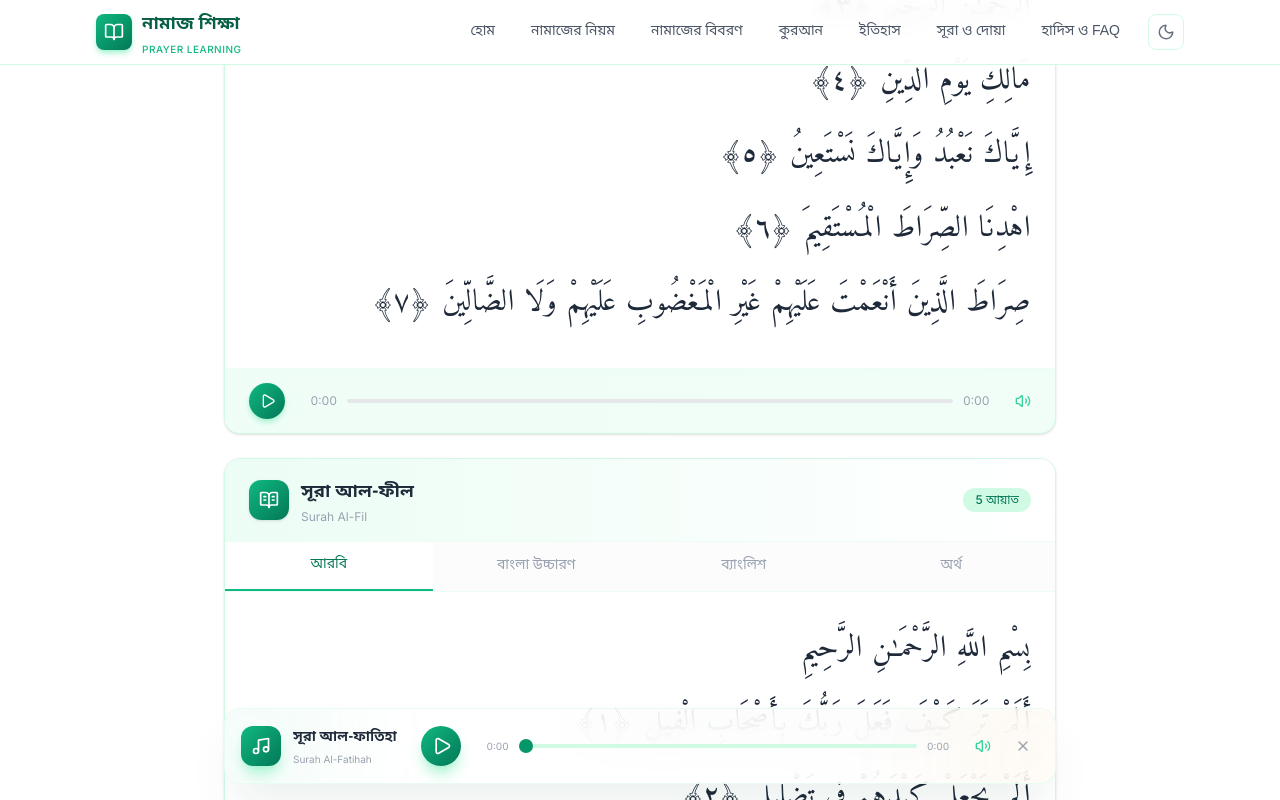
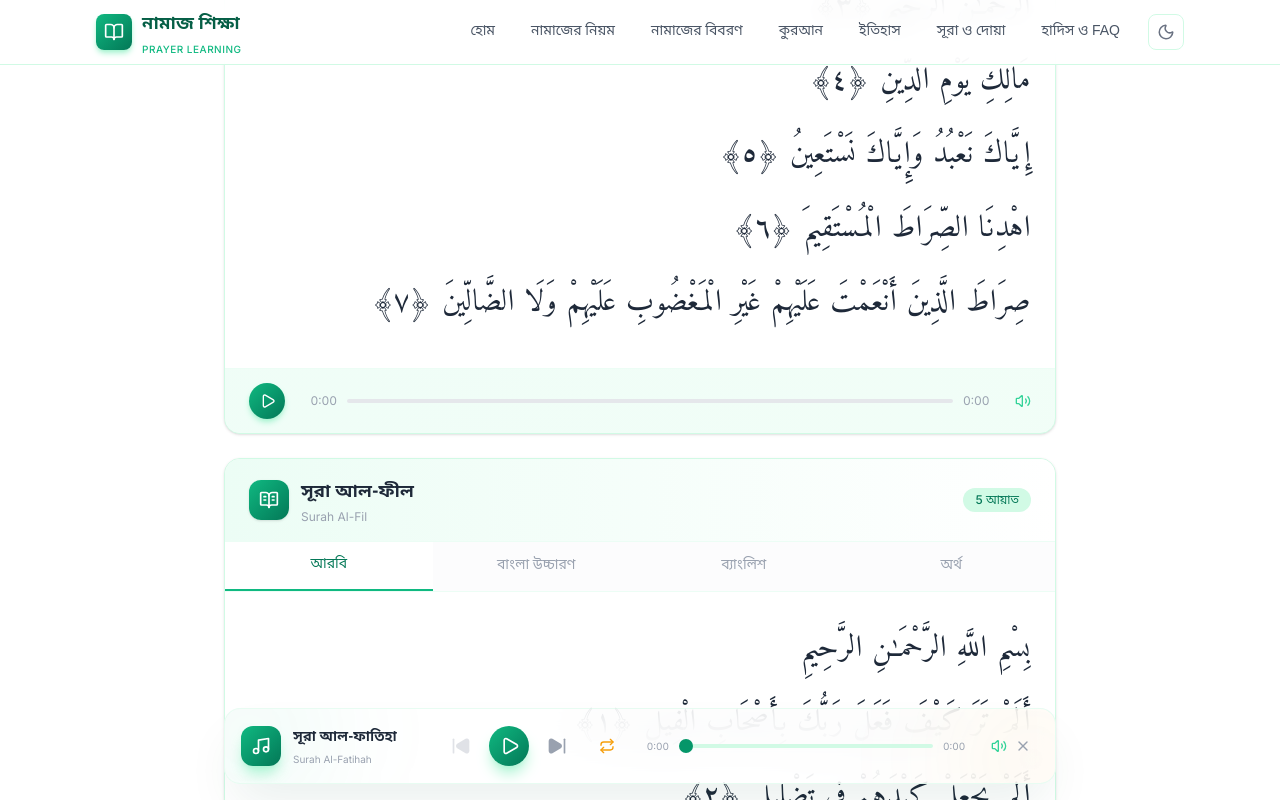
Before and after one commit to iamtashanto/namajshikkha, a Next.js app: page /surah-dua in a window 1280 px wide. Both pictures are taken after a click on the button 267 px from the left and 1163 px from the top of the page. Shown: the part 763-1563 px from the top of the page. Built offline with nearby package versions, Linux system fonts and the light colour scheme.

Commit message:
feat: Implement audio playlist functionality with previous/next track controls and auto-next option in the global audio player.

```diff
--- a/app/quran/page.tsx
+++ b/app/quran/page.tsx
@@ -103,7 +103,7 @@ export default function QuranPage() {
             <div className="space-y-3">
                 {filteredSurahs.length > 0 ? (
                     filteredSurahs.map((surah) => (
-                        <QuranSurahCard key={surah.number} data={surah} />
+                        <QuranSurahCard key={surah.number} data={surah} playlist={filteredSurahs} />
                     ))
                 ) : (
                     <div className="rounded-2xl border border-emerald-100 bg-emerald-50/50 py-16 text-center dark:border-dark-border dark:bg-dark-card">
--- a/app/surah-dua/page.tsx
+++ b/app/surah-dua/page.tsx
@@ -77,7 +77,7 @@ export default function SurahDuaPage() {
                 {filteredItems.length > 0 ? (
                     filteredItems.map((item) => (
                         <div key={`${item.category}-${item.id}`} id={`${item.category}-${item.id}`} className="scroll-mt-24">
-                            <SurahCard data={item} />
+                            <SurahCard data={item} playlist={filteredItems} />
                         </div>
                     ))
                 ) : (
--- a/components/AudioProvider.tsx
+++ b/components/AudioProvider.tsx
@@ -11,29 +11,54 @@ interface Track {
 
 interface AudioContextType {
     activeTrack: Track | null;
+    playlist: Track[];
     isPlaying: boolean;
     progress: number;
     duration: number;
-    play: (track: Track) => void;
+    autoNext: boolean;
+    play: (track: Track, newPlaylist?: Track[]) => void;
     pause: () => void;
     toggle: () => void;
     seek: (time: number) => void;
     stop: () => void;
+    playNext: () => void;
+    playPrevious: () => void;
+    setAutoNext: (val: boolean) => void;
+    setPlaylist: (list: Track[]) => void;
     isLoading: boolean;
+    hasNext: boolean;
+    hasPrevious: boolean;
 }
 
 const AudioContext = createContext<AudioContextType | undefined>(undefined);
 
 export function AudioProvider({ children }: { children: React.ReactNode }) {
     const [activeTrack, setActiveTrack] = useState<Track | null>(null);
+    const [playlist, setPlaylist] = useState<Track[]>([]);
     const [isPlaying, setIsPlaying] = useState(false);
     const [progress, setProgress] = useState(0);
     const [duration, setDuration] = useState(0);
     const [isLoading, setIsLoading] = useState(false);
+    const [autoNext, setAutoNext] = useState(true);
     const audioRef = useRef<HTMLAudioElement | null>(null);
 
+    const activeIndex = playlist.findIndex((t) => t.url === activeTrack?.url);
+    const hasNext = activeIndex !== -1 && activeIndex < playlist.length - 1;
+    const hasPrevious = activeIndex > 0;
+
+    const playNext = () => {
+        if (hasNext) {
+            play(playlist[activeIndex + 1]);
+        }
+    };
+
+    const playPrevious = () => {
+        if (hasPrevious) {
+            play(playlist[activeIndex - 1]);
+        }
+    };
+
     useEffect(() => {
-        // Create audio element if not exists
         if (!audioRef.current) {
             audioRef.current = new Audio();
         }
@@ -42,7 +67,13 @@ export function AudioProvider({ children }: { children: React.ReactNode }) {
 
         const handleTimeUpdate = () => setProgress(audio.currentTime);
         const handleLoadedMetadata = () => setDuration(audio.duration);
-        const handleEnded = () => setIsPlaying(false);
+        const handleEnded = () => {
+            if (autoNext && hasNext) {
+                playNext();
+            } else {
+                setIsPlaying(false);
+            }
+        };
         const handleWaiting = () => setIsLoading(true);
         const handleCanPlay = () => setIsLoading(false);
         const handleError = () => {
@@ -65,11 +96,15 @@ export function AudioProvider({ children }: { children: React.ReactNode }) {
             audio.removeEventListener("canplay", handleCanPlay);
             audio.removeEventListener("error", handleError);
         };
-    }, []);
+    }, [autoNext, hasNext, playlist, activeIndex]); // Dependencies added for handleEnded logic
 
-    const play = (track: Track) => {
+    const play = (track: Track, newPlaylist?: Track[]) => {
         const audio = audioRef.current;
         if (!audio) return;
+
+        if (newPlaylist) {
+            setPlaylist(newPlaylist);
+        }
 
         if (activeTrack?.url === track.url) {
             audio.play();
@@ -126,15 +161,23 @@ export function AudioProvider({ children }: { children: React.ReactNode }) {
         <AudioContext.Provider
             value={{
                 activeTrack,
+                playlist,
                 isPlaying,
                 progress,
                 duration,
+                autoNext,
                 play,
                 pause,
                 toggle,
                 seek,
                 stop,
+                playNext,
+                playPrevious,
+                setAutoNext,
+                setPlaylist,
                 isLoading,
+                hasNext,
+                hasPrevious,
             }}
         >
             {children}
--- a/components/GlobalAudioPlayer.tsx
+++ b/components/GlobalAudioPlayer.tsx
@@ -1,10 +1,25 @@
 "use client";
 
 import { useAudio } from "./AudioProvider";
-import { Play, Pause, X, Volume2, Music } from "lucide-react";
+import { Play, Pause, X, Volume2, Music, SkipBack, SkipForward, Repeat } from "lucide-react";
 
 export function GlobalAudioPlayer() {
-    const { activeTrack, isPlaying, progress, duration, toggle, seek, stop, isLoading } = useAudio();
+    const {
+        activeTrack,
+        isPlaying,
+        progress,
+        duration,
+        toggle,
+        seek,
+        stop,
+        isLoading,
+        playNext,
+        playPrevious,
+        autoNext,
+        setAutoNext,
+        hasNext,
+        hasPrevious,
+    } = useAudio();
 
     if (!activeTrack) return null;
 
@@ -23,9 +38,9 @@ export function GlobalAudioPlayer() {
                     <div className="absolute -left-10 -top-10 h-32 w-32 rounded-full bg-emerald-500/10 blur-3xl" />
                     <div className="absolute -right-10 -bottom-10 h-32 w-32 rounded-full bg-gold-500/10 blur-3xl" />
 
-                    <div className="relative flex flex-col items-center gap-2 p-4 sm:flex-row sm:gap-6">
+                    <div className="relative flex flex-col items-center gap-2 p-3 sm:flex-row sm:gap-6 sm:p-4">
                         {/* Track Info */}
-                        <div className="flex w-full items-center gap-3 sm:w-auto">
+                        <div className="flex w-full items-center gap-3 sm:w-auto sm:min-w-[180px]">
                             <div className="flex h-10 w-10 shrink-0 items-center justify-center rounded-xl bg-gradient-to-br from-emerald-500 to-emerald-700 shadow-lg shadow-emerald-200 dark:shadow-emerald-900/30">
                                 <Music className={`h-5 w-5 text-white ${isPlaying ? "animate-pulse" : ""}`} />
                             </div>
@@ -40,7 +55,17 @@ export function GlobalAudioPlayer() {
                         </div>
 
                         {/* Controls */}
-                        <div className="flex w-full flex-1 items-center gap-4">
+                        <div className="flex w-full flex-1 flex-col gap-2 sm:flex-row sm:items-center sm:gap-4">
+                            <div className="flex items-center justify-center gap-3">
+                                <button
+                                    onClick={playPrevious}
+                                    disabled={!hasPrevious}
+                                    className="p-1.5 text-gray-400 transition-colors hover:text-emerald-500 disabled:opacity-30 dark:text-dark-text-muted dark:hover:text-emerald-400"
+                                    aria-label="Previous"
+                                >
+                                    <SkipBack className="h-5 w-5 fill-current" />
+                                </button>
+
                                 <button
                                     onClick={toggle}
                                     disabled={isLoading}
@@ -56,8 +81,25 @@ export function GlobalAudioPlayer() {
                                     )}
                                 </button>
 
-                            <div className="flex flex-1 flex-col gap-1">
-                                <div className="flex items-center gap-2.5">
+                                <button
+                                    onClick={playNext}
+                                    disabled={!hasNext}
+                                    className="p-1.5 text-gray-400 transition-colors hover:text-emerald-500 disabled:opacity-30 dark:text-dark-text-muted dark:hover:text-emerald-400"
+                                    aria-label="Next"
+                                >
+                                    <SkipForward className="h-5 w-5 fill-current" />
+                                </button>
+
+                                <button
+                                    onClick={() => setAutoNext(!autoNext)}
+                                    className={`ml-2 p-1.5 transition-colors ${autoNext ? "text-gold-500" : "text-gray-400 dark:text-dark-text-muted"}`}
+                                    title={autoNext ? "Auto-Next ON" : "Auto-Next OFF"}
+                                >
+                                    <Repeat className={`h-4 w-4 ${autoNext ? "opacity-100" : "opacity-50"}`} />
+                                </button>
+                            </div>
+
+                            <div className="flex flex-1 items-center gap-2.5">
                                 <span className="w-8 text-right text-[10px] tabular-nums text-gray-400 dark:text-dark-text-muted">
                                     {formatTime(progress)}
                                 </span>
@@ -73,9 +115,9 @@ export function GlobalAudioPlayer() {
                                     {formatTime(duration)}
                                 </span>
                             </div>
-                            </div>
 
-                            <div className="hidden items-center gap-2 sm:flex">
+                            <div className="flex items-center justify-between sm:justify-end">
+                                <div className="hidden items-center gap-2 lg:flex">
                                     <Volume2 className="h-4 w-4 text-emerald-400 dark:text-emerald-500" />
                                 </div>
 
@@ -91,5 +133,6 @@ export function GlobalAudioPlayer() {
                     </div>
                 </div>
             </div>
+        </div>
     );
 }
--- a/components/QuranSurahCard.tsx
+++ b/components/QuranSurahCard.tsx
@@ -16,7 +16,7 @@ interface SurahData {
     audio_url: string;
 }
 
-export default function QuranSurahCard({ data }: { data: SurahData }) {
+export default function QuranSurahCard({ data, playlist }: { data: SurahData; playlist?: SurahData[] }) {
     const { activeTrack, isPlaying, play, pause, toggle, progress, duration, isLoading: isGlobalLoading } = useAudio();
     const [isExpanded, setIsExpanded] = useState(false);
 
@@ -27,12 +27,19 @@ export default function QuranSurahCard({ data }: { data: SurahData }) {
         if (isThisPlaying) {
             toggle();
         } else {
+            const trackPlaylist = playlist?.map(item => ({
+                id: `surah-${item.number}`,
+                title_bn: item.name_bangla,
+                title_en: item.name_english,
+                url: item.audio_url
+            }));
+
             play({
                 id: `surah-${data.number}`,
                 title_bn: data.name_bangla,
                 title_en: data.name_english,
                 url: data.audio_url
-            });
+            }, trackPlaylist);
         }
     };
 
```
Also changed, not shown: components/SurahCard.tsx (+9 -2 lines). Lines whose indentation alone changed are shown as unchanged.
